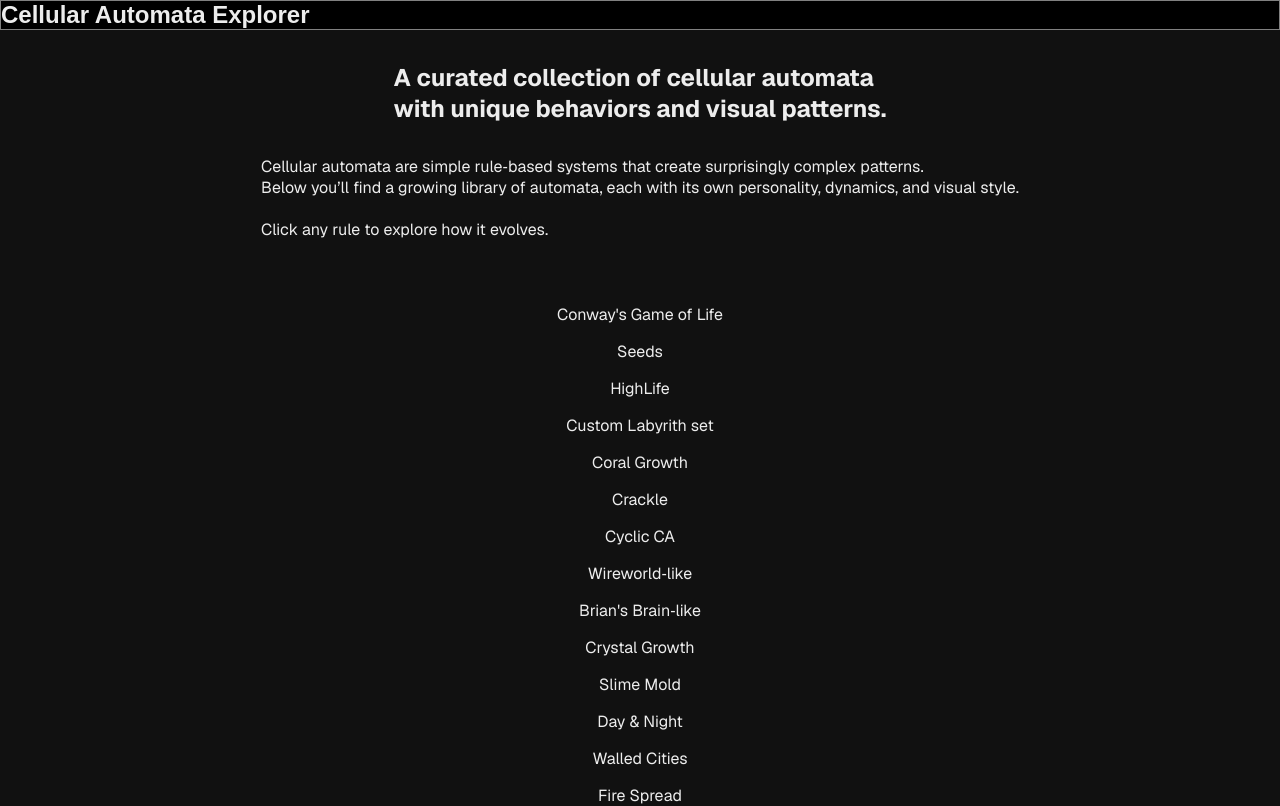
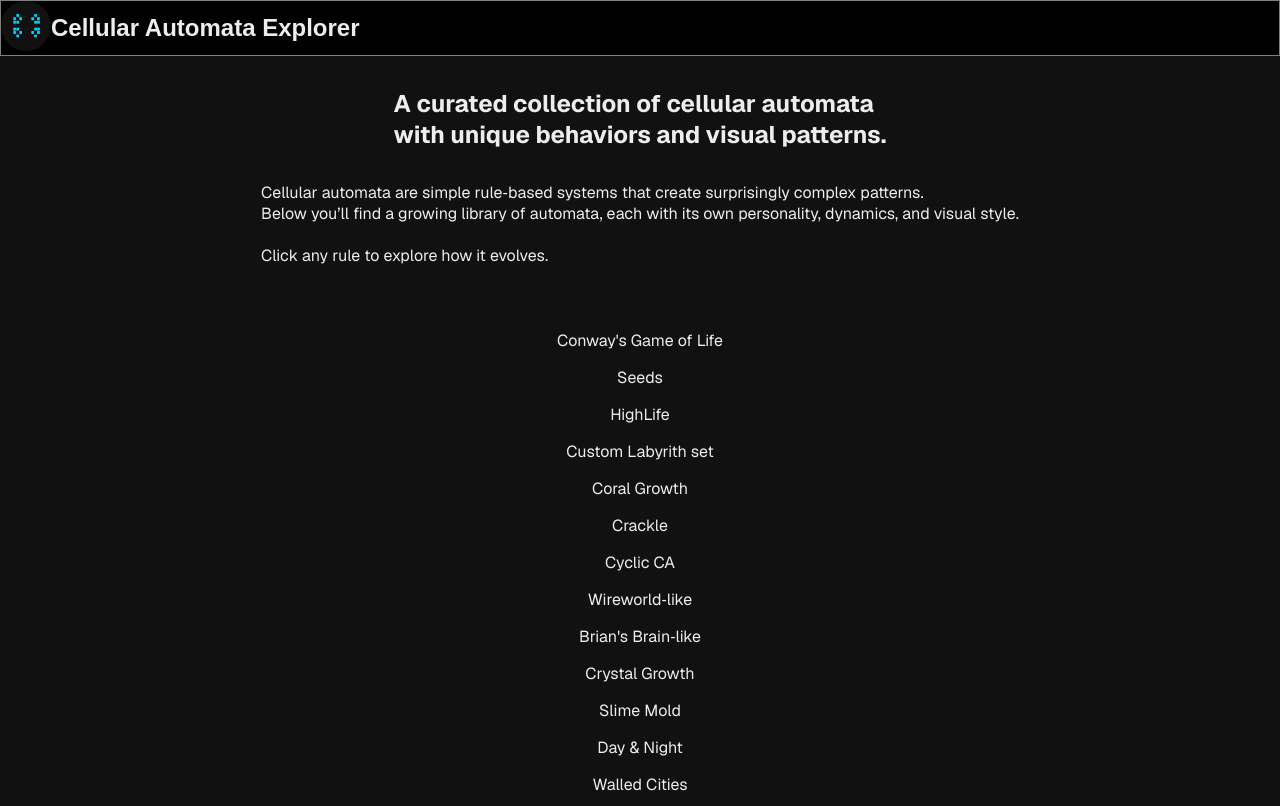
Before and after one commit to Krieger-m/Cellular-Automata-Explorer, a Next.js app: page / in a window 1280 px wide. Shown: the top 806 px of the page. Built offline with nearby package versions, Linux system fonts and the light colour scheme.

Commit message:
edited header styles and added icon to header

```diff
--- a/src/_components/Header.tsx
+++ b/src/_components/Header.tsx
@@ -1,9 +1,21 @@
-import styles from './styles/components.module.css'
+import Image from "next/image";
+import styles from "./styles/components.module.css";
+import icon from "../app/icon.png";
+import Link from "next/link";
 
 export function Header() {
   return (
     <>
-      <nav className={styles.header} >
+      <nav className={styles.header}>
+        <Link href="/">
+          <Image
+            src={icon.src}
+            alt="icon"
+            width="50"
+            height="50"
+            style={{ borderRadius: 25 }}
+          />
+        </Link>{" "}
         <h1>Cellular Automata Explorer</h1>
       </nav>
     </>
--- a/src/_components/styles/components.module.css
+++ b/src/_components/styles/components.module.css
@@ -2,4 +2,7 @@
   border: 1px solid grey;
   padding: 20;
   background-color: #000;
+  display: flex;
+  align-items: center;
+  column-gap: 20;
 }
```
